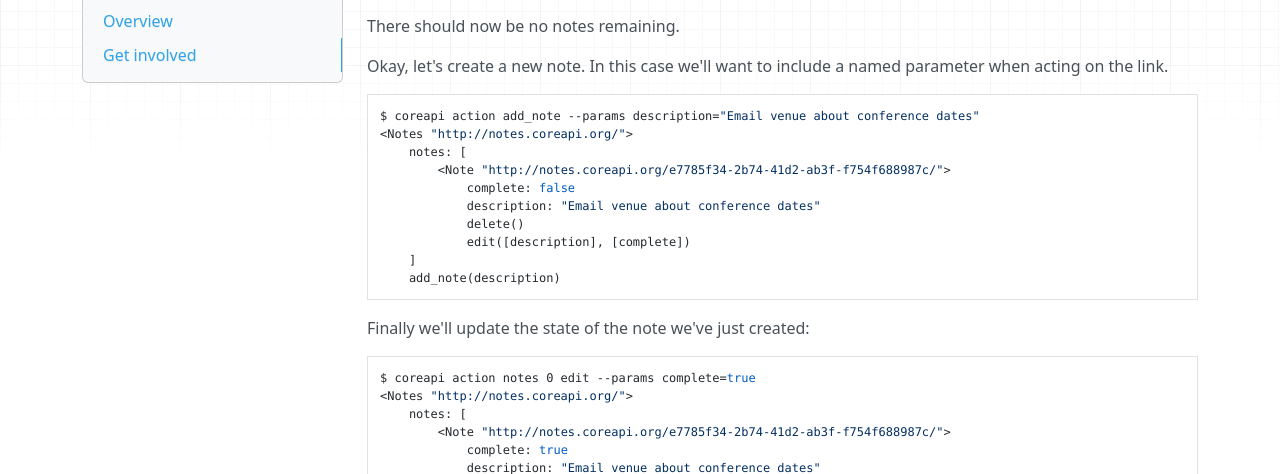
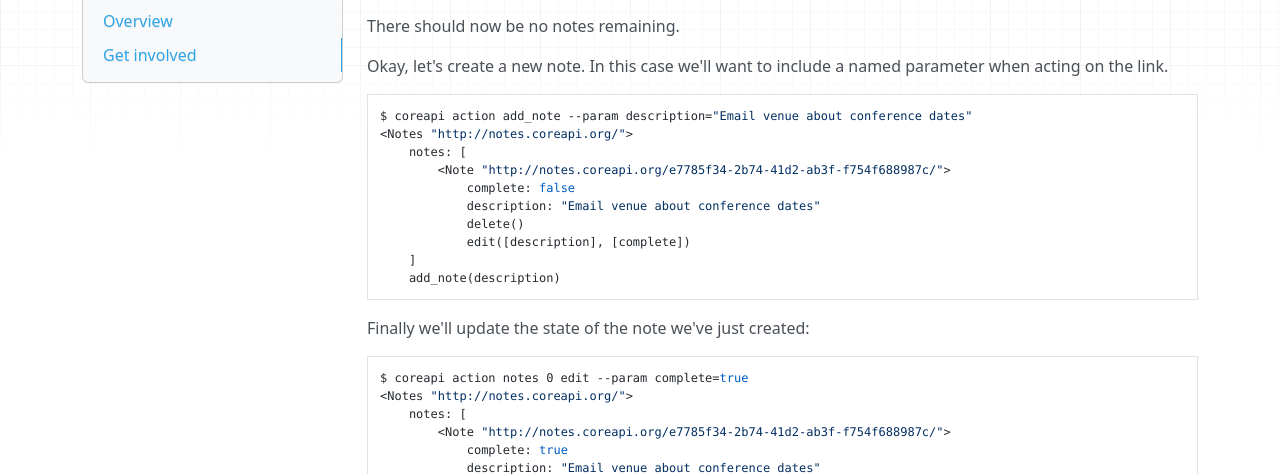
Before and after one commit to core-api/core-api, an MkDocs documentation site: the page built from docs/index.md, in a window 1280 px wide and 900 px high, scrolled down 2952 px. Shown: the part 151-625 px from the top of the window. Built offline with MkDocs 1.6.1, drawn with Linux system fonts in a browser that asks for light colours; nearby versions of some CDN libraries; old or Windows-style settings are respelled for this version of MkDocs.

Commit message:
fix typo in the intro

````diff
--- a/docs/index.md
+++ b/docs/index.md
@@ -157,7 +157,7 @@
 when acting on the link.
 
 ```bash
-$ coreapi action add_note --params description="Email venue about conference dates"
+$ coreapi action add_note --param description="Email venue about conference dates"
 <Notes "http://notes.coreapi.org/">
     notes: [
         <Note "http://notes.coreapi.org/e7785f34-2b74-41d2-ab3f-f754f688987c/">
@@ -172,7 +172,7 @@
 Finally we'll update the state of the note we've just created:
 
 ```bash
-$ coreapi action notes 0 edit --params complete=true
+$ coreapi action notes 0 edit --param complete=true
 <Notes "http://notes.coreapi.org/">
     notes: [
         <Note "http://notes.coreapi.org/e7785f34-2b74-41d2-ab3f-f754f688987c/">
````
